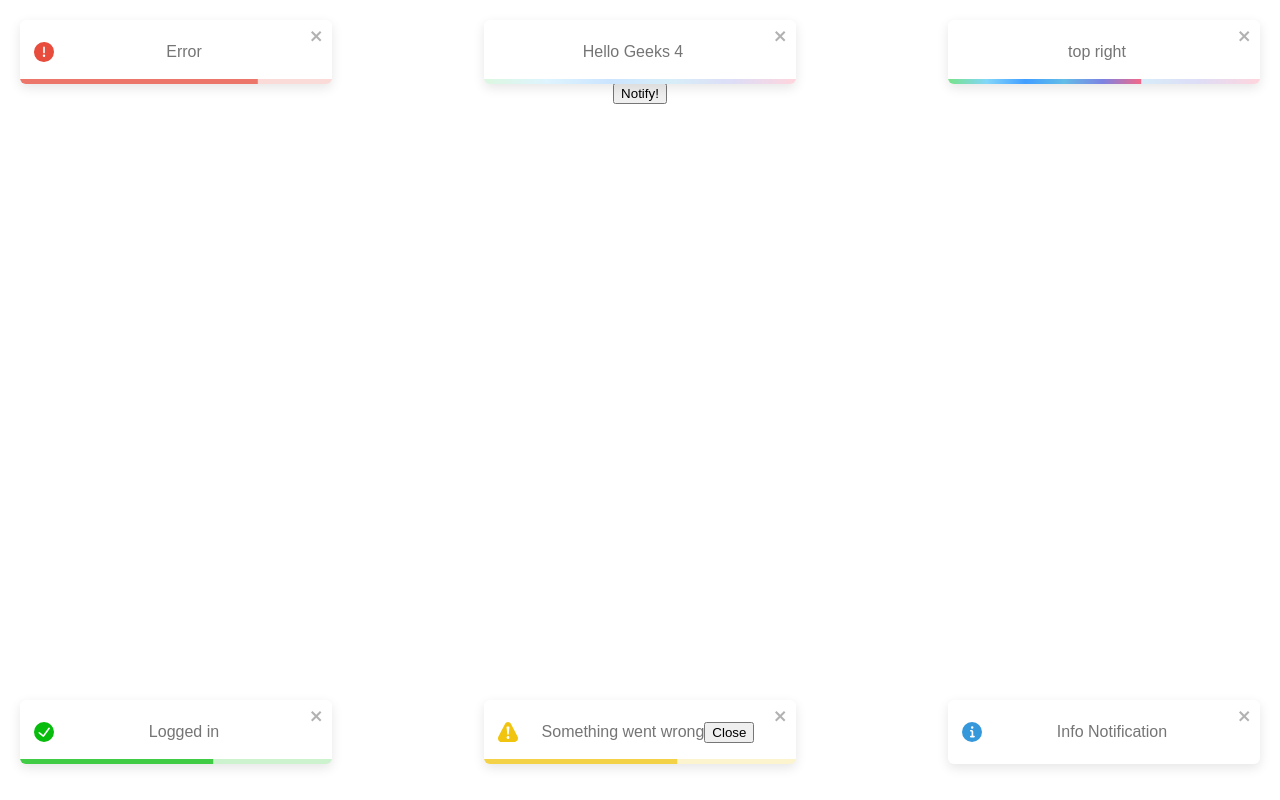
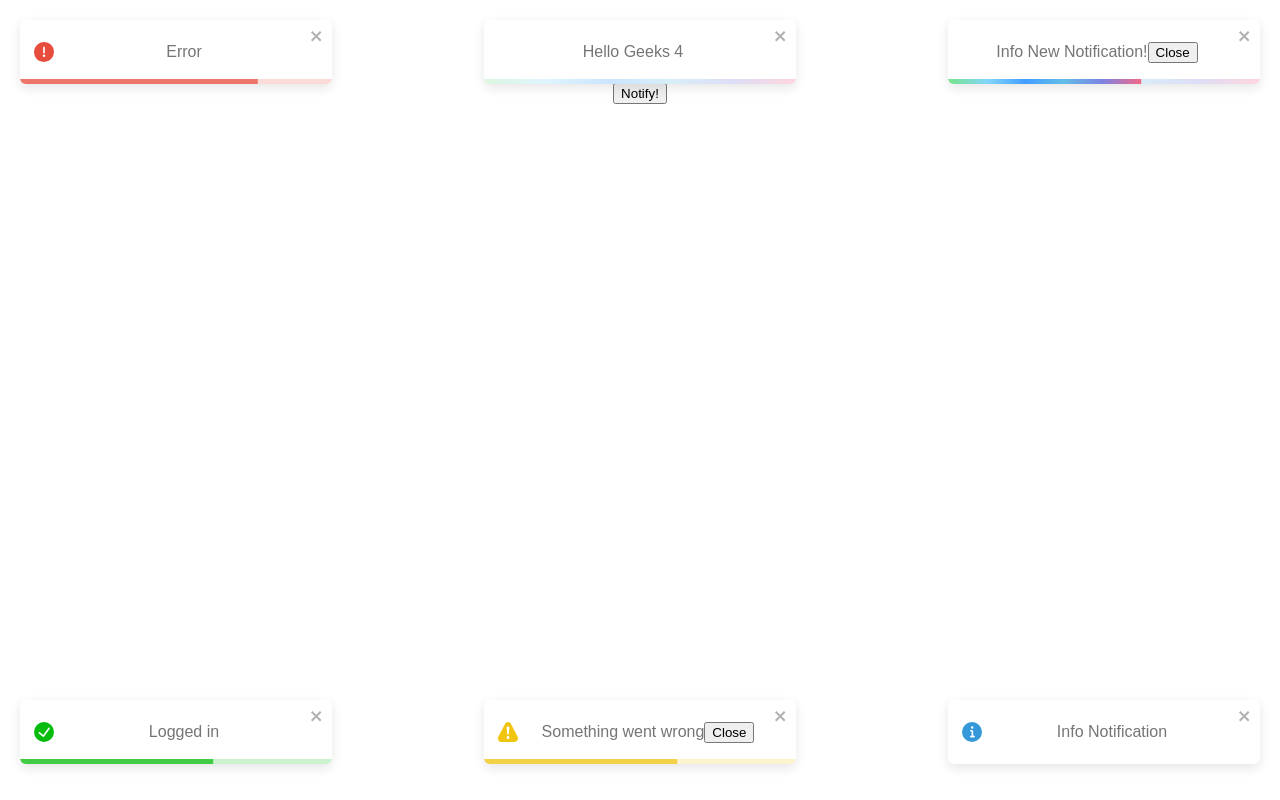
Before and after one commit to swapnilranmale2003/react-practicals, a React (Create React App) app in the folder react-notification/: page / in a window 1280 px wide. Both pictures are taken after a click on the button "Notify!". Built offline with nearby package versions, Linux system fonts and the light colour scheme.

Commit message:
add one more component

```diff
--- a/react-notification/src/App.js
+++ b/react-notification/src/App.js
@@ -8,6 +8,14 @@ return(
     <button onClick={closeToast}>Close</button>
   </div>
 )
+}
+const NewNotify = ({closeToast})=>{
+  return(
+  <div>
+    Info New Notification!
+  <button onClick={closeToast}>Close</button>
+  </div>
+  )
 }
 function App() {
   const notify = () => {
@@ -30,7 +38,7 @@ function App() {
     toast.warning(<CustomToast />, {
       position: "bottom-center"
     })
-    toast('top right',{
+    toast(<NewNotify />,{
       position:"top-right"
     })
   }
```
